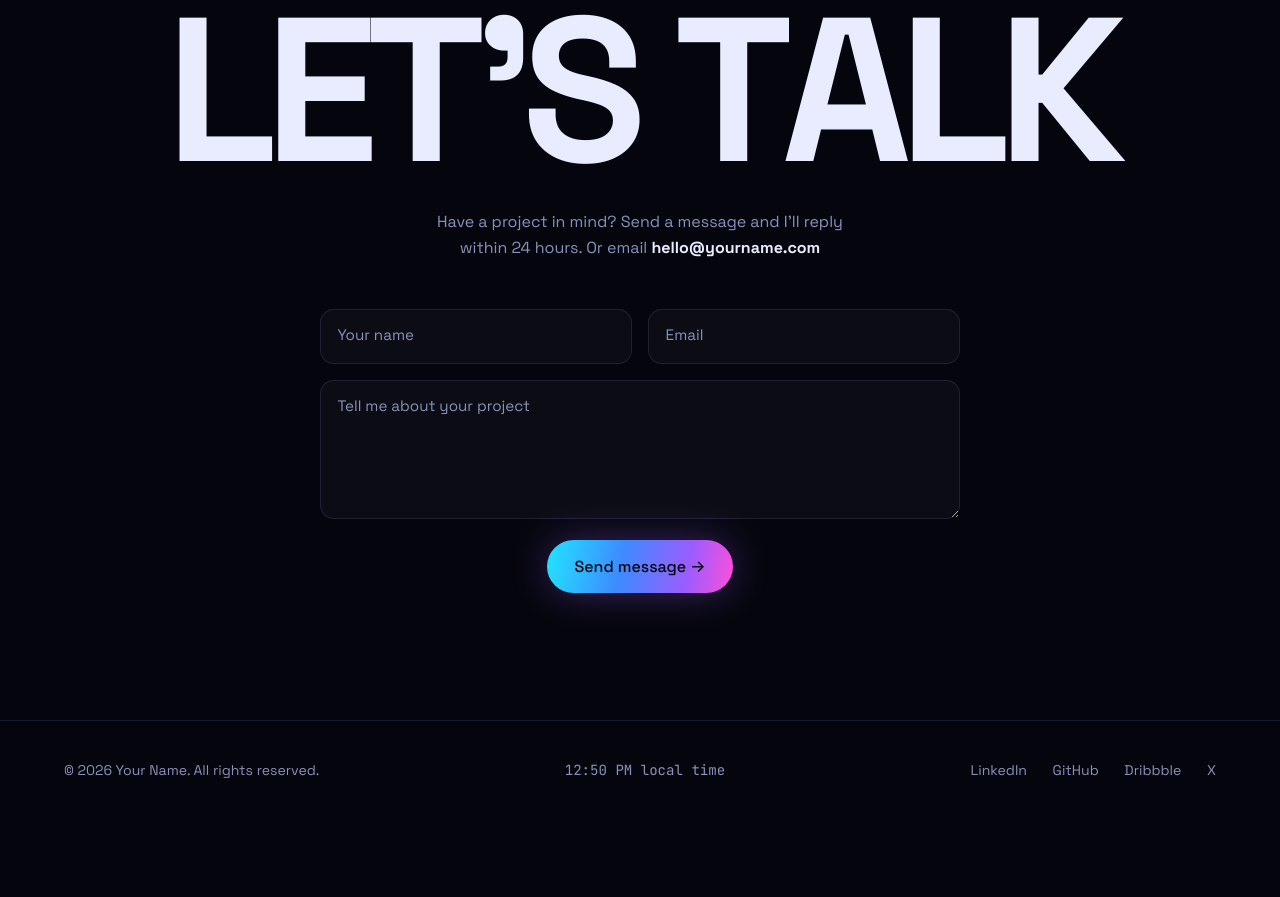
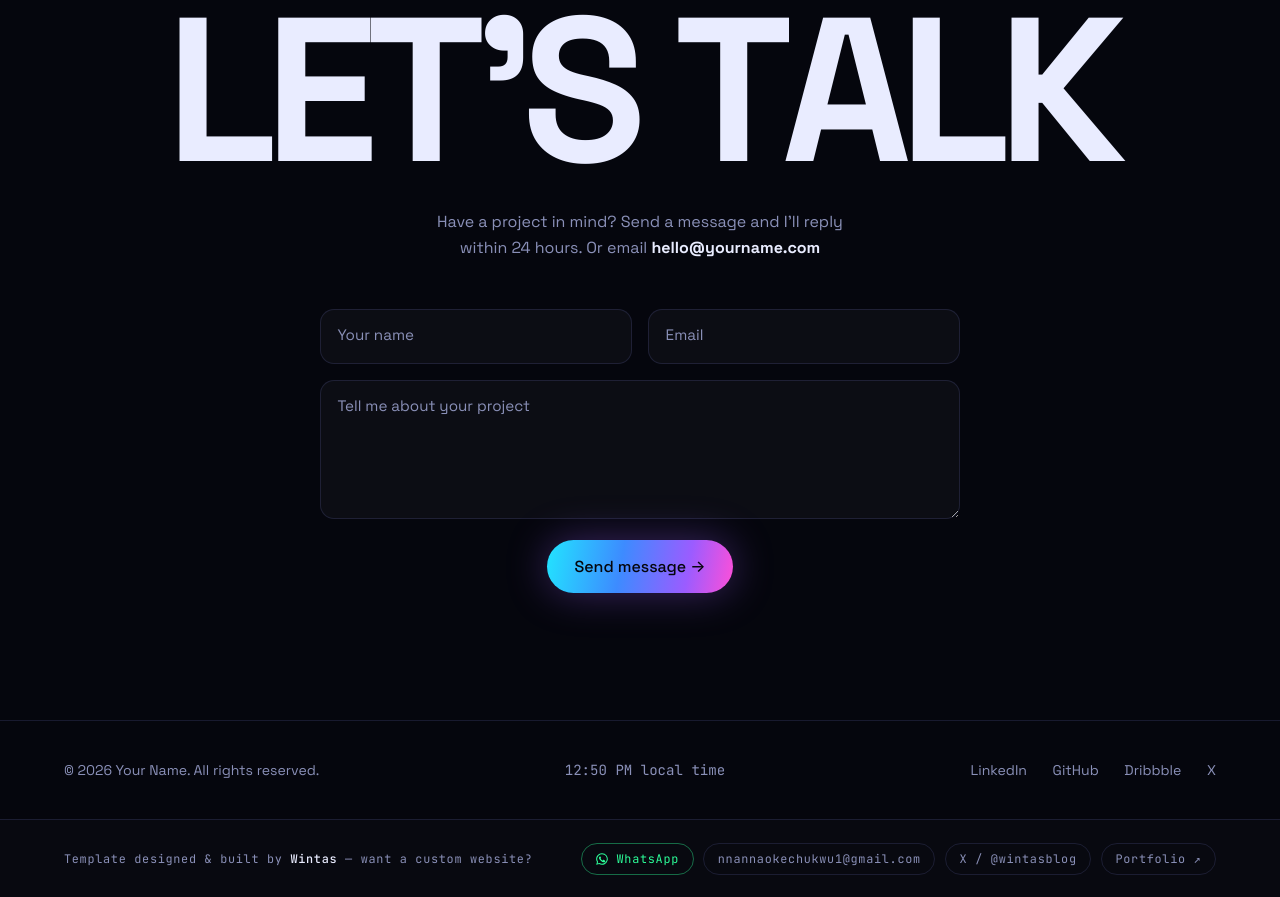
Before and after one commit to wintas01/portfolio-template-1, a plain HTML site: page index.html in a window 1280 px wide. Shown: the part 7464-8361 px from the top of the page. Before the commit the page ends 8283 px from the top, so only its background shows below. Drawn offline with Linux system fonts and the light colour scheme; animation ran at ten frames a second.

Commit message:
Add Wintas credit bar with contact links to footer and README
Co-Authored-By: Claude Opus 5.5 <noreply@anthropic.com>
Claude-Session: https://claude.ai/code/session_01QXcWjawmwUH4yug7hUXTYE

```diff
--- a/index.html
+++ b/index.html
@@ -223,6 +223,16 @@ footer{border-top:1px solid var(--line);padding:2.5rem 5vw;display:flex;justify-
 .socials a:hover{color:var(--cyan)}
 .clock{font-family:var(--mono)}
 
+
+/* template credit */
+.credit{position:relative;z-index:2;border-top:1px solid var(--line);padding:1.4rem 5vw;display:flex;justify-content:space-between;align-items:center;flex-wrap:wrap;gap:1rem;font-family:var(--mono);font-size:.74rem;letter-spacing:.06em;color:var(--muted);background:rgba(255,255,255,.015)}
+.credit b{color:var(--ink);font-weight:500}
+.credit .c-links{display:flex;gap:.6rem;flex-wrap:wrap}
+.credit a{display:inline-flex;align-items:center;gap:.45rem;padding:.45rem .85rem;border:1px solid var(--line);border-radius:999px;transition:border-color .3s,color .3s}
+.credit a:hover{border-color:var(--cyan);color:var(--ink)}
+.credit a.wa{border-color:rgba(45,255,154,.4);color:#2dff9a}
+.credit svg{width:14px;height:14px;fill:currentColor}
+
 /* mobile menu */
 .mm{position:fixed;inset:0;background:var(--bg);z-index:110;display:flex;flex-direction:column;justify-content:center;padding:5vw;gap:1rem;clip-path:circle(0 at calc(100% - 3rem) 2.5rem);transition:clip-path .9s var(--ease)}
 .mm.open{clip-path:circle(150% at calc(100% - 3rem) 2.5rem)}
@@ -391,6 +401,17 @@ footer{border-top:1px solid var(--line);padding:2.5rem 5vw;display:flex;justify-
     <a href="#" data-hover>LinkedIn</a><a href="#" data-hover>GitHub</a><a href="#" data-hover>Dribbble</a><a href="#" data-hover>X</a>
   </div>
 </footer>
+<!-- TEMPLATE CREDIT — template made by Wintas. Please keep this credit if you use the template. -->
+<div class="credit">
+  <span>Template designed &amp; built by <b>Wintas</b> — want a custom website?</span>
+  <div class="c-links">
+    <a class="wa" href="https://wa.me/2347083066127" target="_blank" rel="noopener" data-hover><svg viewBox="0 0 24 24"><path d="M12 2a10 10 0 0 0-8.6 15.1L2 22l5-1.3A10 10 0 1 0 12 2zm0 18.2a8.2 8.2 0 0 1-4.2-1.2l-.3-.2-3 .8.8-2.9-.2-.3A8.2 8.2 0 1 1 12 20.2zm4.5-6.1c-.2-.1-1.5-.7-1.7-.8-.2-.1-.4-.1-.6.1l-.8 1c-.1.2-.3.2-.5.1a6.7 6.7 0 0 1-3.3-2.9c-.2-.4.2-.4.7-1.3.1-.2 0-.3 0-.4l-.8-1.8c-.2-.5-.4-.4-.6-.4h-.5a1 1 0 0 0-.7.3 3 3 0 0 0-.9 2.2 5.2 5.2 0 0 0 1.1 2.8 11.9 11.9 0 0 0 4.6 4c1.7.7 2.4.8 3.2.7.5-.1 1.5-.6 1.8-1.2.2-.6.2-1.1.1-1.2l-.5-.3z"/></svg>WhatsApp</a>
+    <a href="mailto:nnannaokechukwu1@gmail.com" data-hover>nnannaokechukwu1@gmail.com</a>
+    <a href="https://x.com/wintasblog" target="_blank" rel="noopener" data-hover>X / @wintasblog</a>
+    <a href="https://wintas01.github.io/portfolio01/" target="_blank" rel="noopener" data-hover>Portfolio ↗</a>
+  </div>
+</div>
+
 
 <script>
 (() => {
```
Also changed, not shown: 1 other file.
